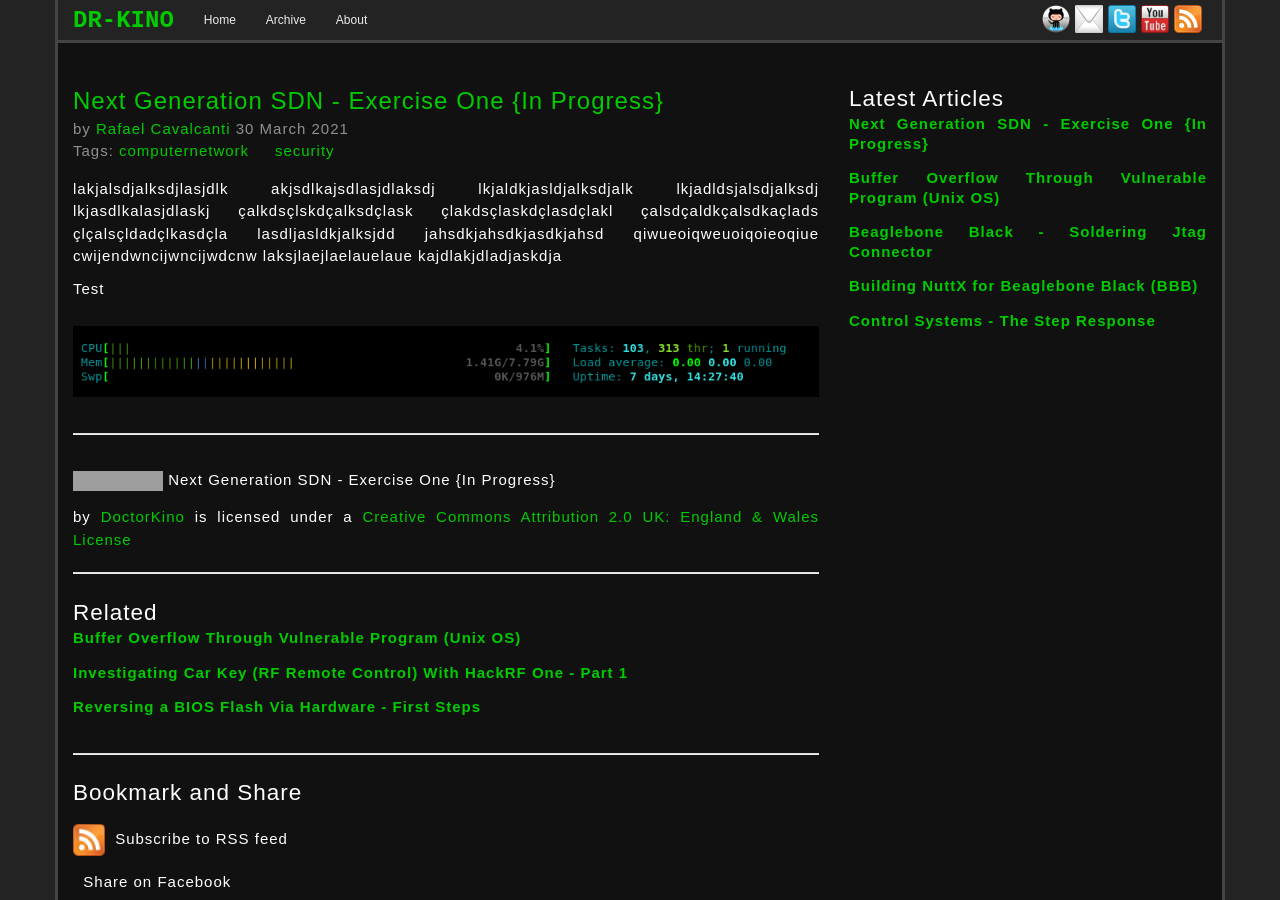
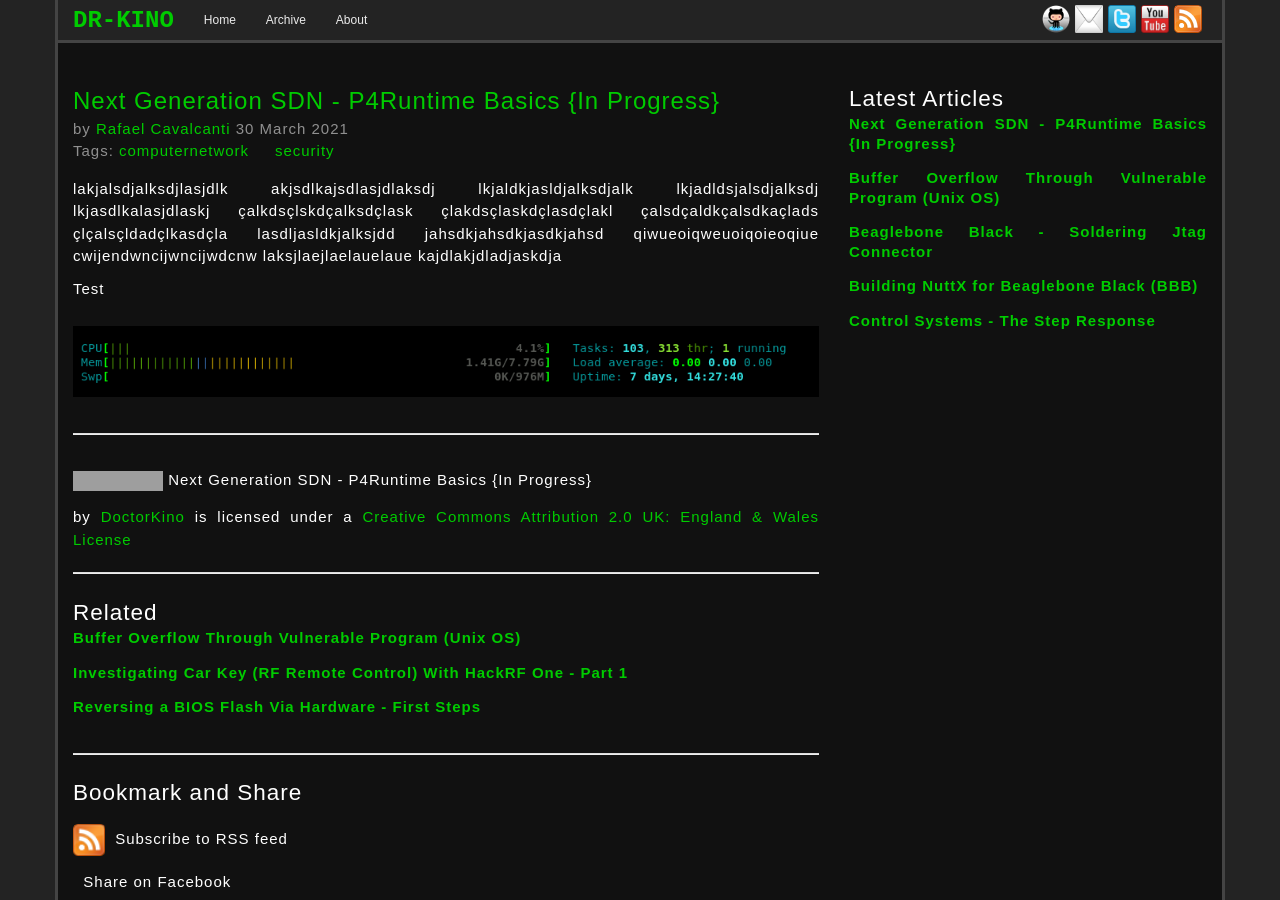
Before and after one commit to dr-kino/dr-kino.github.io, a Jekyll site: the page built from _posts/2021-03-30-next-generation-sdn-exercise-one.markdown, in a window 1280 px wide and 900 px high. Built offline with Jekyll 4.4.1, drawn with Linux system fonts in a browser that asks for light colours; nearby versions of some CDN libraries; comment, search, counter and statistics services are not loaded; grey boxes are pictures that could not be loaded.

Commit message:
P4Runtime exercise

```diff
--- a/_posts/2021-03-30-next-generation-sdn-exercise-one.markdown
+++ b/_posts/2021-03-30-next-generation-sdn-exercise-one.markdown
@@ -1,6 +1,6 @@
 ---
 layout: article
-title: Next Generation SDN -  Exercise One {In Progress}
+title: Next Generation SDN -  P4Runtime Basics {In Progress}
 tags:
   - computernetwork
   - security
```
